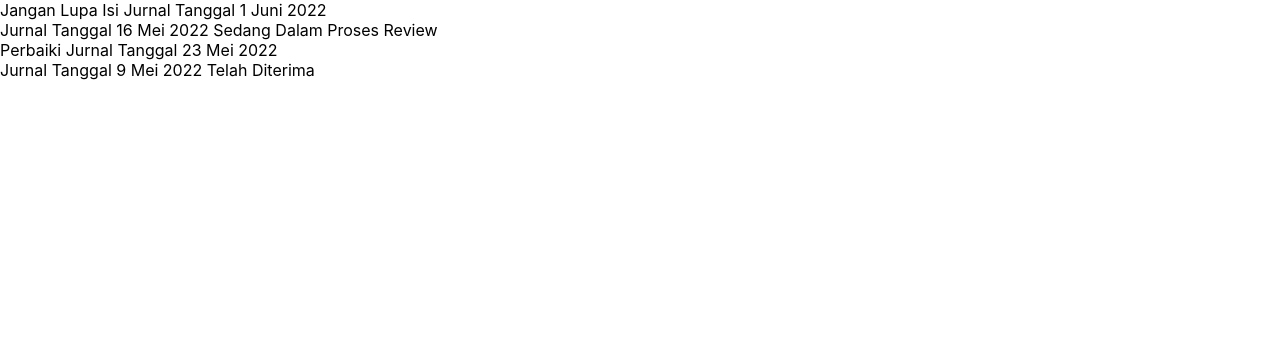
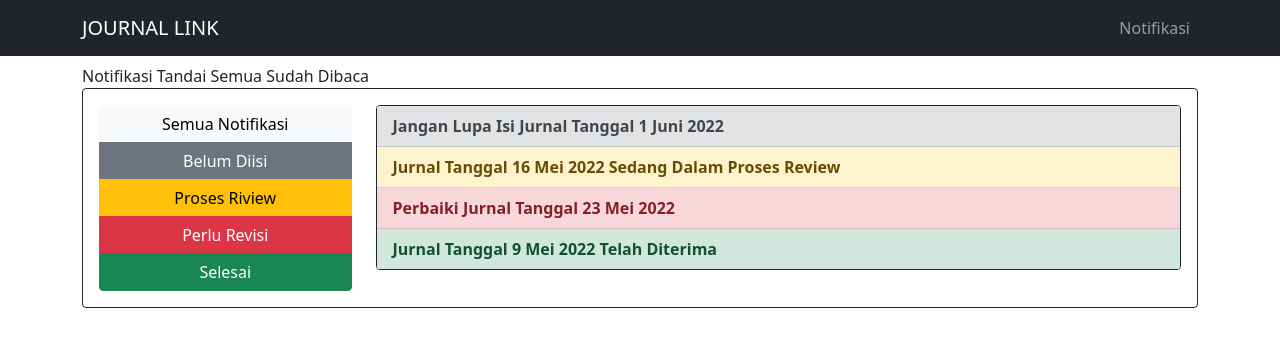
Before and after one commit to rg-km/final-project-engineering-75, a React (Create React App) app in the folder client-side/: page /notifikasi in a window 1280 px wide. Shown: the top 346 px of the page. Built offline with nearby package versions, Linux system fonts and the light colour scheme.

Commit message:
update tampilan notifikasi

```diff
--- a/client-side/package.json
+++ b/client-side/package.json
@@ -10,6 +10,7 @@
     "react": "^18.1.0",
     "react-bootstrap": "^2.4.0",
     "react-dom": "^18.1.0",
+    "react-router-dom": "^6.3.0",
     "react-scripts": "5.0.1",
     "web-vitals": "^2.1.4"
   },
--- a/client-side/src/App.js
+++ b/client-side/src/App.js
@@ -1,12 +1,23 @@
 import "./App.css";
 import React from "react";
-import Notifikasi from "./components/detailNotifikasi";
+import Navbar from "./components/navbar";
+//import Beranda from "./pages/index";
+import Notifikasi from "./pages/notifikasi";
+//import Akun from "./pages/akun";
+import { BrowserRouter as Router, Routes, Route } from "react-router-dom";
+import "bootstrap/dist/css/bootstrap.min.css";
+import { Stack } from "react-bootstrap";
 
 function App() {
   return (
-    <div>
-      <Notifikasi />
-    </div>
+    <Router>
+      <Stack gap={2}>
+        <Navbar />
+        <Routes>
+          <Route path="/notifikasi" exact element={<Notifikasi />} />
+        </Routes>
+      </Stack>
+    </Router>
   );
 }
 
--- /dev/null
+++ b/client-side/src/components/navbar/index.js
@@ -0,0 +1,20 @@
+import React from "react";
+import { Navbar, Container, Nav } from "react-bootstrap";
+
+const Navigation = () => {
+  return (
+    <Navbar bg="dark" expand="lg" variant="dark">
+      <Container>
+        <Navbar.Brand href="/">JOURNAL LINK</Navbar.Brand>
+        <Navbar.Toggle aria-controls="basic-navbar-nav" />
+        <Navbar.Collapse id="basic-navbar-nav">
+          <Nav className="ms-auto">
+            <Nav.Link href="/notifikasi">Notifikasi</Nav.Link>
+          </Nav>
+        </Navbar.Collapse>
+      </Container>
+    </Navbar>
+  );
+};
+
+export default Navigation;
--- /dev/null
+++ b/client-side/src/pages/notifikasi.js
@@ -0,0 +1,28 @@
+import React from "react";
+import FilterNotifikasi from "../components/filterNotifikasi";
+import DetailNotifikasi from "../components/detailNotifikasi";
+import { Container, Row, Col, Card, Stack, Alert } from "react-bootstrap";
+
+const Notifikasi = () => {
+  return (
+    <Container>
+      <Stack gap={2}>
+        <div style={{ display: "flex", justifyContent: "text-end" }}>Notifikasi Tandai Semua Sudah Dibaca</div>
+      </Stack>
+      <Card border="dark">
+        <Card.Body>
+          <Row>
+            <Col sm={3}>
+              <FilterNotifikasi />
+            </Col>
+            <Col>
+              <DetailNotifikasi />
+            </Col>
+          </Row>
+        </Card.Body>
+      </Card>
+    </Container>
+  );
+};
+
+export default Notifikasi;
```
Also changed, not shown: 1 other file (tests, documents, lock files or other folders).
